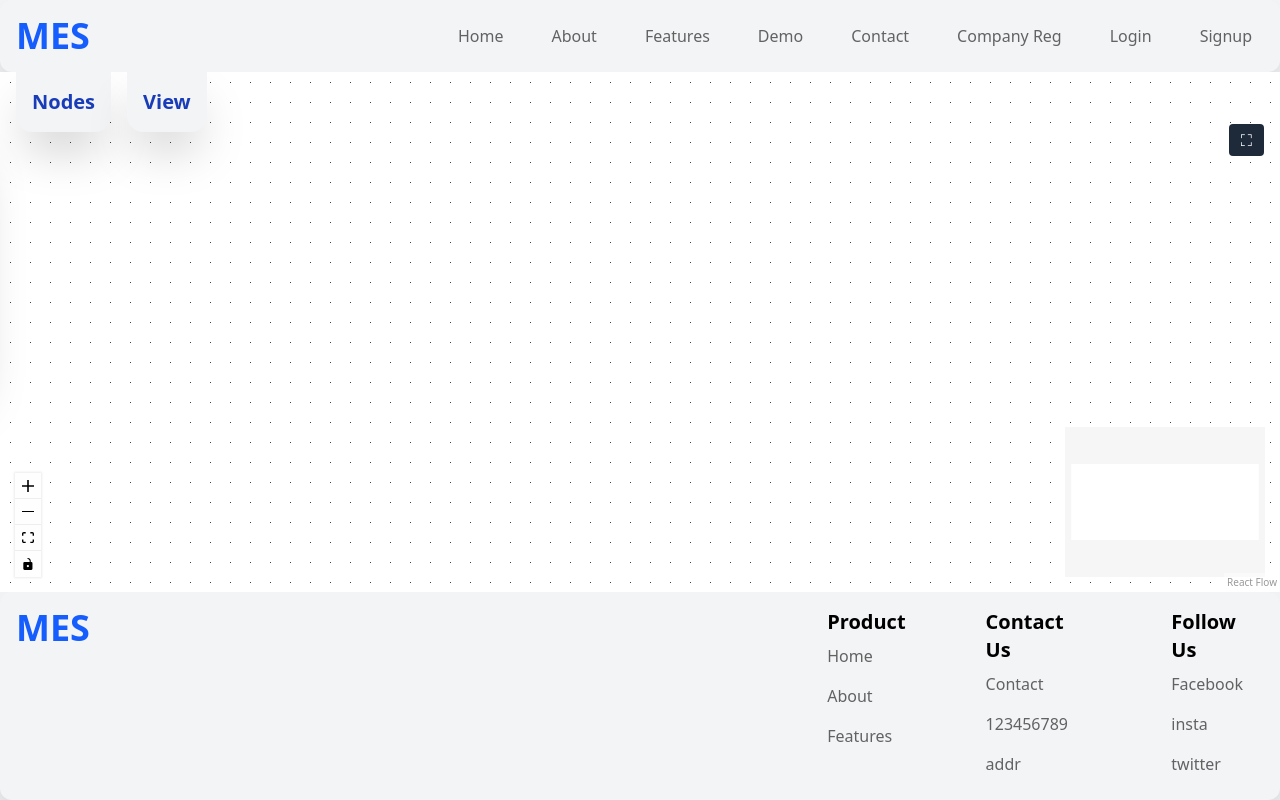
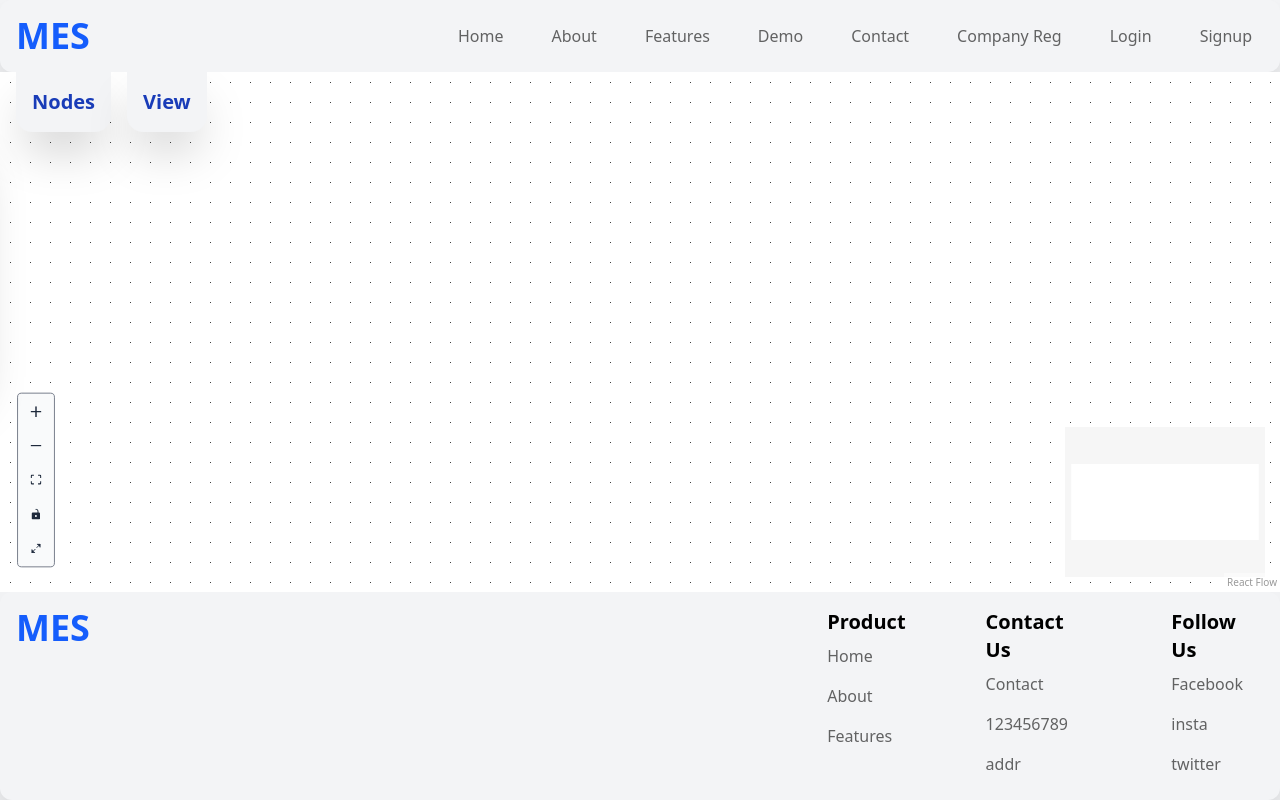
Before and after one commit to SidusSolvere/manufacturing-execution-system, a React (Vite) app in the folder client/: page /demo in a window 1280 px wide. Built offline with nearby package versions, Linux system fonts and the light colour scheme.

Commit message:
updated ui of controls

```diff
--- a/client/src/index.css
+++ b/client/src/index.css
@@ -1,7 +1,51 @@
 @import "tailwindcss";
 
 
-html, body, #root {
+html,
+body,
+#root {
   height: 100%;
   width: 100%;
 }
+
+.react-flow {
+  --xy-controls-button-background-color-default: #f9fafb;
+  --xy-controls-button-background-color-hover-default: #6b7280;
+
+  --xy-controls-button-color-default: #1e293b;
+  --xy-controls-button-color-hover-default: #ffffff;
+
+  --xy-controls-button-border-color-default: #d1d5db;
+}
+
+.react-flow__controls {
+  background: #f9fafb !important;
+  border: 1px solid #6b7280;
+  border-radius: 5px;
+  box-shadow: none !important;
+  padding: 4px;
+  display: flex;
+  flex-direction: column;
+  gap: 6px;
+  transition: 0.15s ease;
+}
+
+.react-flow__controls:hover {
+  background: #6b7280;
+}
+
+.react-flow__controls-button {
+  width: 32px;
+  height: 32px;
+  border-radius: 4px;
+  border-bottom: none;
+  transition: all 0.15s ease;
+  background: #f9fafb;
+}
+
+.react-flow__controls-button:hover {
+  transform: scale(1.05);
+  background: #6b7280 !important;
+  color: white;
+  border-color: #6b7280;
+}
--- a/client/src/pages/mes/workPlace.jsx
+++ b/client/src/pages/mes/workPlace.jsx
@@ -11,6 +11,7 @@ import { color } from "./backgroundTheme/color";
 import { variant } from "./backgroundTheme/variant";
 
 import Ribbon from "./ribbon";
+import { Maximize2, Minimize2 } from "lucide-react";
 
 import {
   ReactFlow,
@@ -33,7 +34,7 @@ const nodeTypes = {
   parts: Parts,
   processing: Processing,
   assembly: Assembly,
-  finalProduct:FinalProduct,
+  finalProduct: FinalProduct,
 };
 
 const edgeTypes = { "custom-edge": CustomEdge };
@@ -83,24 +84,6 @@ export default function WorkPlace() {
 
   return (
     <div ref={fullscreenRef} className="h-full w-full relative">
-      {!isFull && (
-        <button
-          onClick={handleFullscreen}
-          className="absolute top-[10%] right-4 z-50 bg-gray-800 text-white px-3 py-1 rounded"
-        >
-          ⛶
-        </button>
-      )}
-
-      {isFull && (
-        <button
-          onClick={handleExitFullscreen}
-          className="absolute top-4 right-4 z-50 bg-red-600 text-white px-3 py-1 rounded"
-        >
-          ✕
-        </button>
-      )}
-
       <ReactFlow
         nodes={nodes}
         nodeTypes={nodeTypes}
@@ -110,7 +93,7 @@ export default function WorkPlace() {
         onConnect={onConnect}
         edgeTypes={edgeTypes}
       >
-        <MiniMap  ></MiniMap>
+        <MiniMap></MiniMap>
         <Ribbon
           bgColorKey={bgColorKey}
           setBgColorKey={setBgColorKey}
@@ -126,7 +109,21 @@ export default function WorkPlace() {
           variant={variant[variantKey]}
         />
 
-        <Controls />
+        <Controls className="scale-90">
+          {!isFull && (
+            <button onClick={handleFullscreen} className="react-flow__controls-button">
+              <Maximize2  />
+            </button>
+          )}
+          {isFull && (
+            <button onClick={handleExitFullscreen} className="react-flow__controls-button">
+              <Minimize2 />
+            </button>
+          )}
+
+
+
+        </Controls>
       </ReactFlow>
     </div>
   );
```
